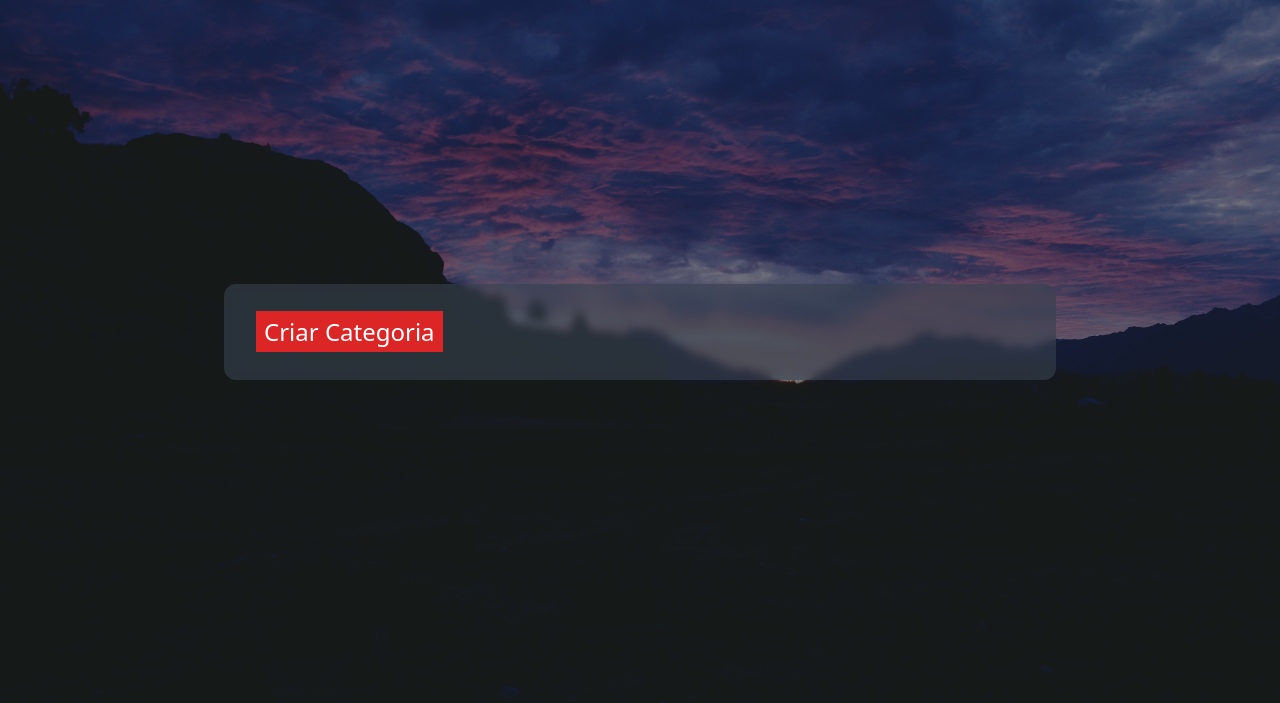
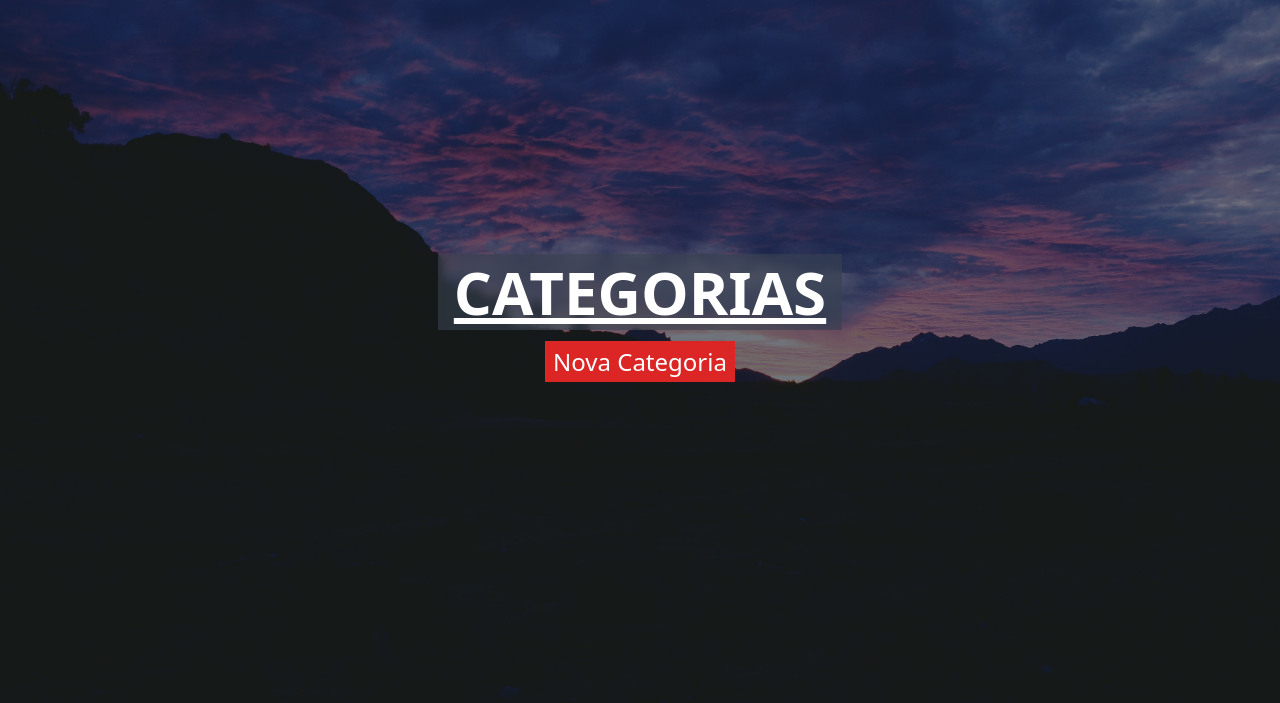
Before and after one commit to wesleywil/PFC-TechBlog, a Django app: page /blog/categorias/ in a window 1280 px wide. Shown: the part 97-800 px from the top of the page. Run offline with Django 3.2, Linux system fonts and the light colour scheme; the visitor is signed in with stand-in values (Sample User, id 1); data that the repository does not hold is empty; some libraries are stand-ins or nearby versions.

Commit message:
atualizado pagina  listar_categorias

```diff
--- a/postagens/templates/categorias/listar_categorias.html
+++ b/postagens/templates/categorias/listar_categorias.html
@@ -1,43 +1,43 @@
 {% extends "base.html" %} {% block content %}
-<div class="flex gap-4 items-center m-2 posicionar_items">
+<div
+  class="flex flex-col gap-4 items-center justify-center m-2 posicionar_items"
+>
+  <h1
+    class="text-white text-6xl font-bold underline uppercase bg-gray-700/60 p-2 px-4 backdrop-blur-sm"
+  >
+    Categorias
+  </h1>
   {% if request.user.is_authenticated and request.user.admin %}
-  <div class="flex flex-col justify-center m-2 w-full">
+  <div>
+    <a
+      href="{% url 'blog:criar_categoria' %}"
+      class="bg-red-600 hover:bg-red-800 text-white hover:text-gray-200 px-2 py-1 text-2xl"
+      >Nova Categoria</a
+    >
+  </div>
+  {% else %} {% endif %}
+
+  <div class="flex flex-wrap gap-2 justify-center">
+    {% for cts in categorias %}
     <div
-      class="bg-gray-700/60 backdrop-blur-sm text-white w-2/3 mx-auto rounded-xl p-8 mt-4"
+      class="bg-gray-700/60 backdrop-blur-sm text-white rounded-xl p-2 mt-4 border border-white"
     >
-      <a
-        href="{% url 'blog:criar_categoria' %}"
-        class="bg-red-600 hover:bg-red-800 text-white hover:text-gray-200 px-2 py-1 text-2xl"
-        >Criar Categoria</a
-      >
-      <div class="flex gap-2 justify-center">
-        {% for cts in categorias %}
+      <h1 class="text-2xl font-semibold underline">{{cts.titulo}}</h1>
+      <p>{{cts.descricao | slice:":50"}}...</p>
+      <div class="flex gap-2 mt-2">
+        <a
+          href="{% url 'blog:listar_posts_por_categoria' cts.titulo %}"
+          class="bg-red-600 hover:bg-red-800 text-white hover:text-gray-200 px-2 py-1 rounded-sm"
+          >Posts</a
+        >
         <a
           href="{% url 'blog:detalhe_categoria' cts.pk %}"
-          class="bg-red-600 hover:bg-red-800 text-white hover:text-gray-200 text-xl px-2 py-1 rounded-3xl"
-          >{{cts.titulo}}</a
+          class="bg-blue-600 hover:bg-blue-800 text-white hover:text-gray-200 px-2 py-1 rounded-sm"
+          >Detalhes</a
         >
-        {% endfor %}
       </div>
     </div>
-    {% else %}
-
-    <div
-      class="bg-gray-700/60 backdrop-blur-sm text-white w-2/3 mx-auto rounded-xl p-8 mt-4"
-    >
-      <h1 class="text-center mb-2 text-3xl underline uppercase">Categorias</h1>
-      <div class="flex gap-2 justify-center">
-        {% for cts in categorias %}
-
-        <a
-          href="{% url 'blog:listar_posts_por_categoria' cts.titulo %}"
-          class="bg-red-600 hover:bg-red-800 text-white hover:text-gray-200 text-xl px-2 py-1 rounded-3xl"
-          >{{cts.titulo}}</a
-        >
-        {% endfor %}
-      </div>
-    </div>
-    {% endif %}
+    {% endfor %}
   </div>
 </div>
 {% endblock content %}
```
